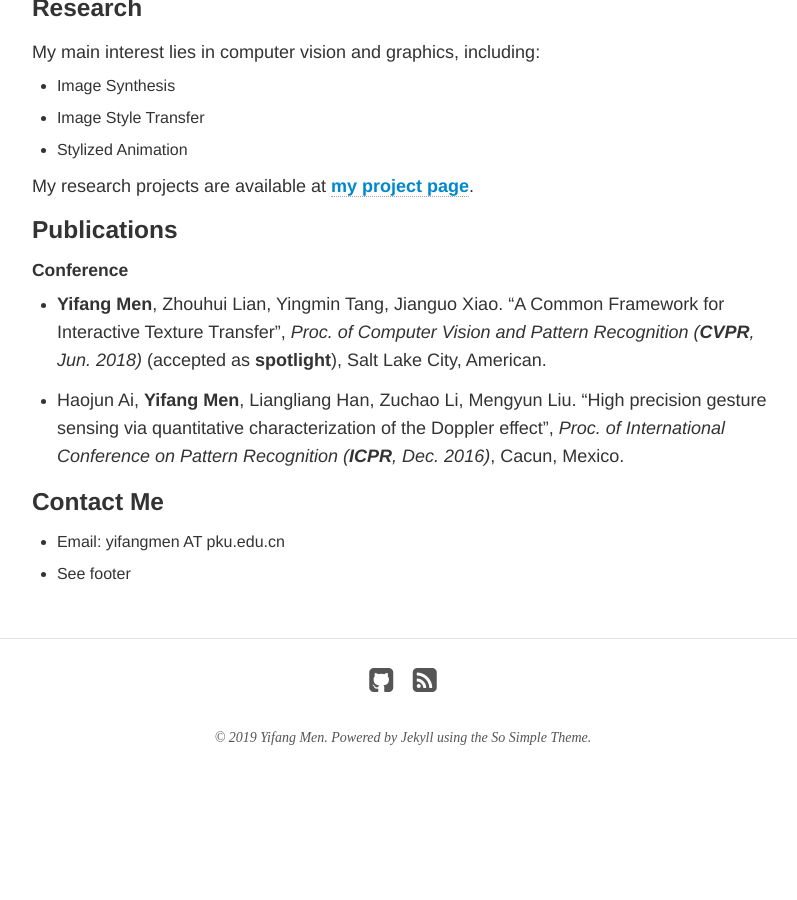
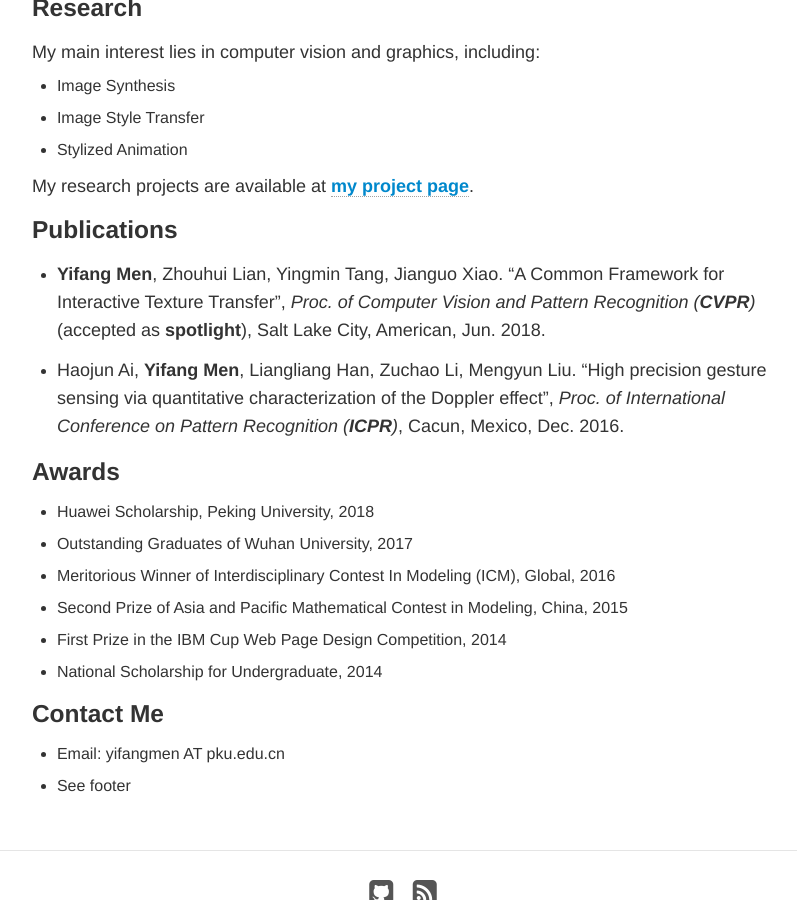
Before and after one commit to menyifang/menyifang.github.io, a Jekyll site: the page built from index.md, in a window 1280 px wide and 900 px high, scrolled down 645 px. Shown: the whole window, without its empty margins (237-1034 px from the left). Built offline with Jekyll 4.4.1, drawn with Linux system fonts in a browser that asks for light colours; nearby versions of some CDN libraries; before the commit the page ends 1461 px from its top, so only the background shows below that.

Commit message:
update index1

```diff
--- a/index.md
+++ b/index.md
@@ -24,11 +24,17 @@ My research projects are available at [**my project page**]({{ site.url }}/proje
 
 ### Publications
 
-#### Conference
+* **Yifang Men**, Zhouhui Lian, Yingmin Tang, Jianguo Xiao. "A Common Framework for Interactive Texture Transfer", *Proc. of Computer Vision and Pattern Recognition (**CVPR**)* (accepted as **spotlight**), Salt Lake City, American, Jun. 2018.
 
-* **Yifang Men**, Zhouhui Lian, Yingmin Tang, Jianguo Xiao. "A Common Framework for Interactive Texture Transfer", *Proc. of Computer Vision and Pattern Recognition (**CVPR**, Jun. 2018)* (accepted as **spotlight**), Salt Lake City, American.
+* Haojun Ai, **Yifang Men**, Liangliang Han, Zuchao Li, Mengyun Liu. "High precision gesture sensing via quantitative characterization of the Doppler effect", *Proc. of International Conference on Pattern Recognition (**ICPR**)*, Cacun, Mexico, Dec. 2016.
 
-*	Haojun Ai, **Yifang Men**, Liangliang Han, Zuchao Li, Mengyun Liu. "High precision gesture sensing via quantitative characterization of the Doppler effect", *Proc. of International Conference on Pattern Recognition (**ICPR**, Dec. 2016)*, Cacun, Mexico.
+### Awards
+* Huawei Scholarship, Peking University, 2018
+* Outstanding Graduates of Wuhan University, 2017
+* Meritorious Winner of Interdisciplinary Contest In Modeling (ICM), Global, 2016
+* Second Prize of Asia and Pacific Mathematical Contest in Modeling, China, 2015
+* First Prize in the IBM Cup Web Page Design Competition, 2014
+* National Scholarship for Undergraduate, 2014
 
 ### Contact Me
 * Email: yifangmen AT pku.edu.cn
```
